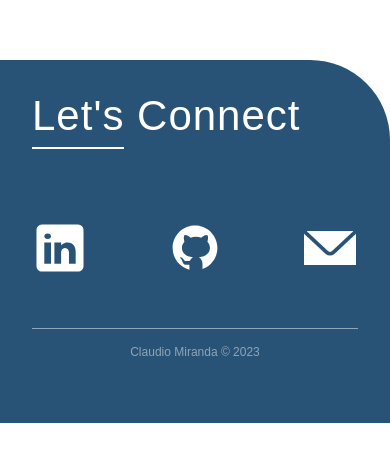
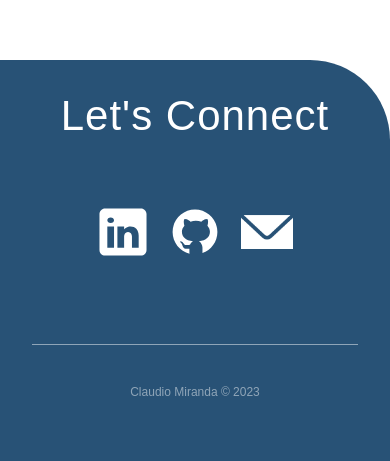
Before and after one commit to CodingClauds/Portfolio, a React (Create React App) app: page / in a window 390 px wide. Shown: the part 4855-5316 px from the top of the page. Before the commit the page ends 5278 px from the top, so only its background shows below. Built offline with nearby package versions, Linux system fonts and the light colour scheme.

Commit message:
Footer; new design with new responsive flow

```diff
--- a/src/components/Footer/Footer.js
+++ b/src/components/Footer/Footer.js
@@ -10,9 +10,7 @@ export default function Footer({ myRefContact }) {
     <>
       <footer className="contact" id="contact" ref={myRefContact}>
         <div className="contact__container wrapper">
-          <h2 className="contact__title">
-            <span className="contact__borderbottom">let's</span> connect
-          </h2>
+          <h2 className="contact__title">let's connect</h2>
           <div className="contact__social">
             <a
               className="contact__link"
@@ -38,7 +36,7 @@ export default function Footer({ myRefContact }) {
           <div className="site-footer-divider"></div>
 
           <div className="contact__acknowledgements">
-            <span className="contact__copyright">
+            <span className="contact__subtext">
               Claudio Miranda © <span id="copyright-year">{today}</span>
             </span>
           </div>
--- a/src/components/Footer/Footer.scss
+++ b/src/components/Footer/Footer.scss
@@ -12,16 +12,17 @@
     padding-top: 32px;
     padding-bottom: 64px;
 
+    display: flex;
+    justify-content: space-evenly;
+    flex-flow: wrap;
+    align-items: center;
+    gap: 1rem;
+
     h2 {
       color: $primary-white;
-      padding-bottom: 2rem;
 
       @include tablet {
         font-size: 4rem;
-      }
-
-      @include desktop {
-        font-size: 5rem;
       }
     }
   }
@@ -34,25 +35,12 @@
     margin: 0;
   }
 
-  &__borderbottom {
-    border-bottom: 2px solid $primary-white;
-    padding-bottom: 0.5rem;
-
-    @include tablet {
-      border-bottom: 4px solid $primary-white;
-      padding-bottom: 1rem;
-    }
-  }
-
   &__social {
     display: flex;
     justify-content: space-between;
     align-items: center;
     margin: 3rem 0;
-
-    @include tablet {
-      justify-content: flex-end;
-    }
+    gap: 1rem;
   }
 
   &__link {
@@ -80,7 +68,7 @@
     }
   }
 
-  &__copyright {
+  &__subtext {
     font-size: 12px;
     text-align: center;
   }
```
